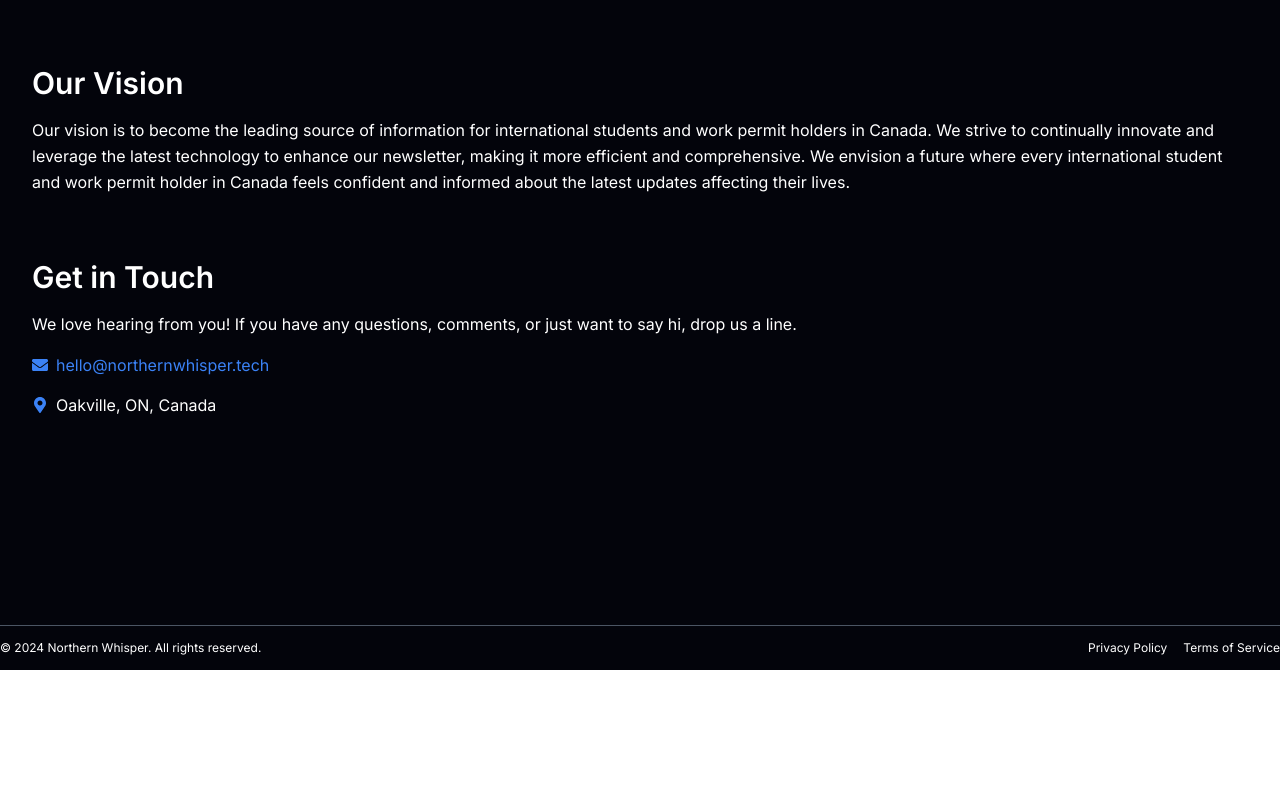
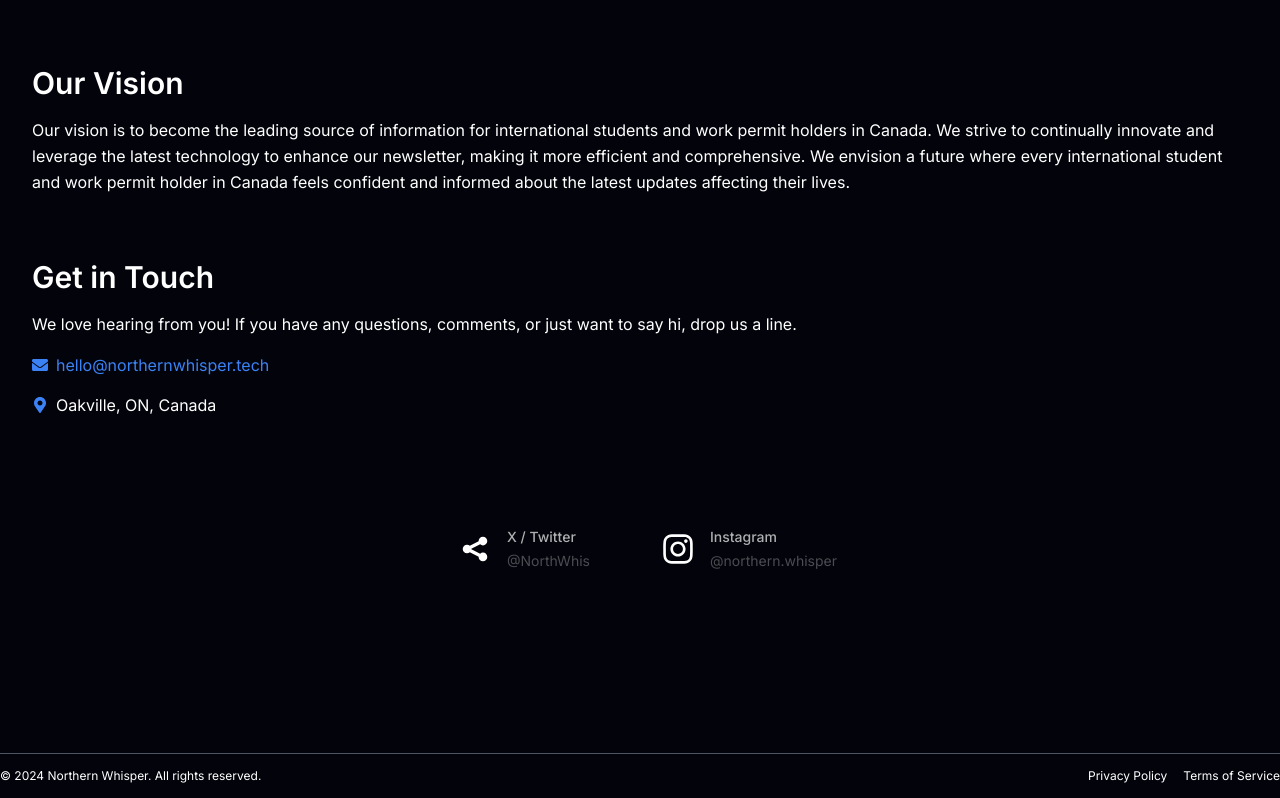
Before and after one commit to nayanmapara/NorthernWhisper, a Next.js app in the folder nw-app/: page /about in a window 1280 px wide. Shown: the part 621-1419 px from the top of the page. Before the commit the page ends 1291 px from the top, so only its background shows below. Built offline with nearby package versions, Linux system fonts and the light colour scheme; no server answers.

Commit message:
Added socials to about page

```diff
--- a/nw-app/app/about/page.tsx
+++ b/nw-app/app/about/page.tsx
@@ -2,6 +2,7 @@
 import Header from '@/components/Header';
 import Footer from '@/components/Footer';
 import { FaEnvelope, FaMapMarkerAlt } from 'react-icons/fa';
+import Socials from '@/components/Socials';
 
 const AboutPage: React.FC = () => {
   return (
@@ -32,7 +33,7 @@
             </p>
           </section>
 
-          <section className="mb-16">
+          <section className="mb-2">
             <h2 className="text-3xl font-semibold mb-4">Get in Touch</h2>
             <p className="leading-relaxed mb-4">
               We love hearing from you! If you have any questions, comments, or just want to say hi, drop us a line.
@@ -45,6 +46,7 @@
               <FaMapMarkerAlt className="text-blue-500 mr-2" />
               <p>Oakville, ON, Canada</p>
             </div>
+            <div className='flex justify-center'><Socials /></div>
           </section>
         </div>
       </main>
```
